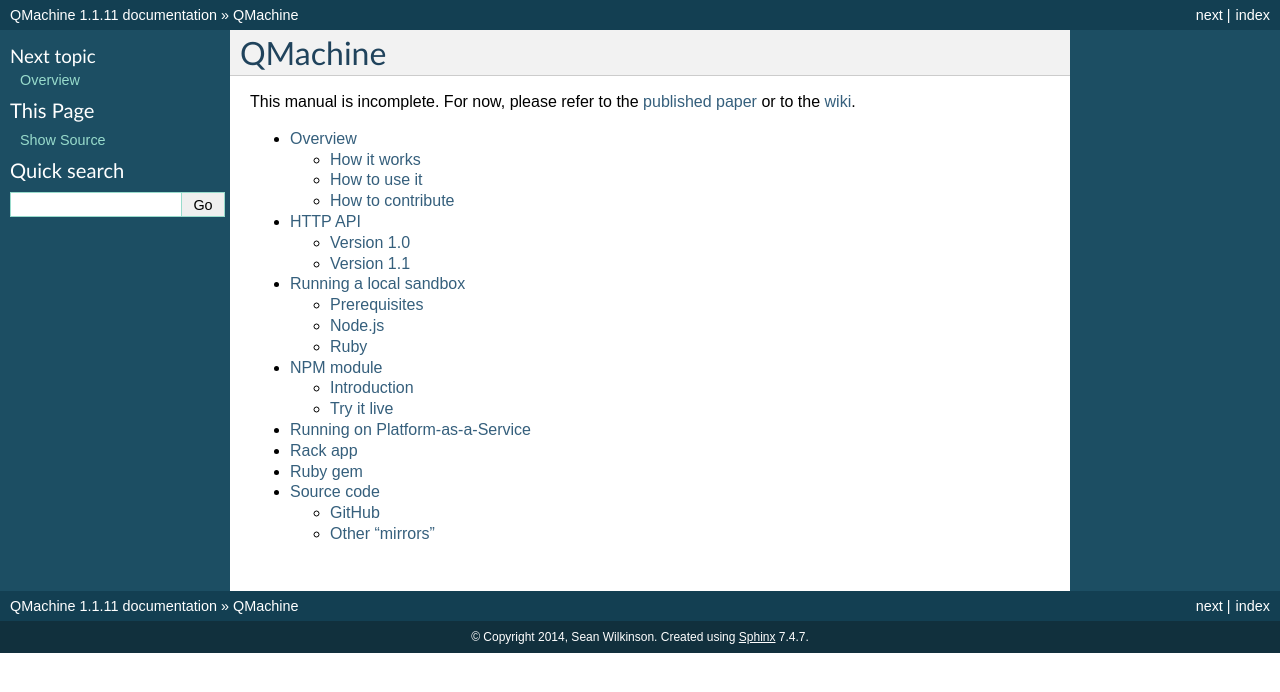
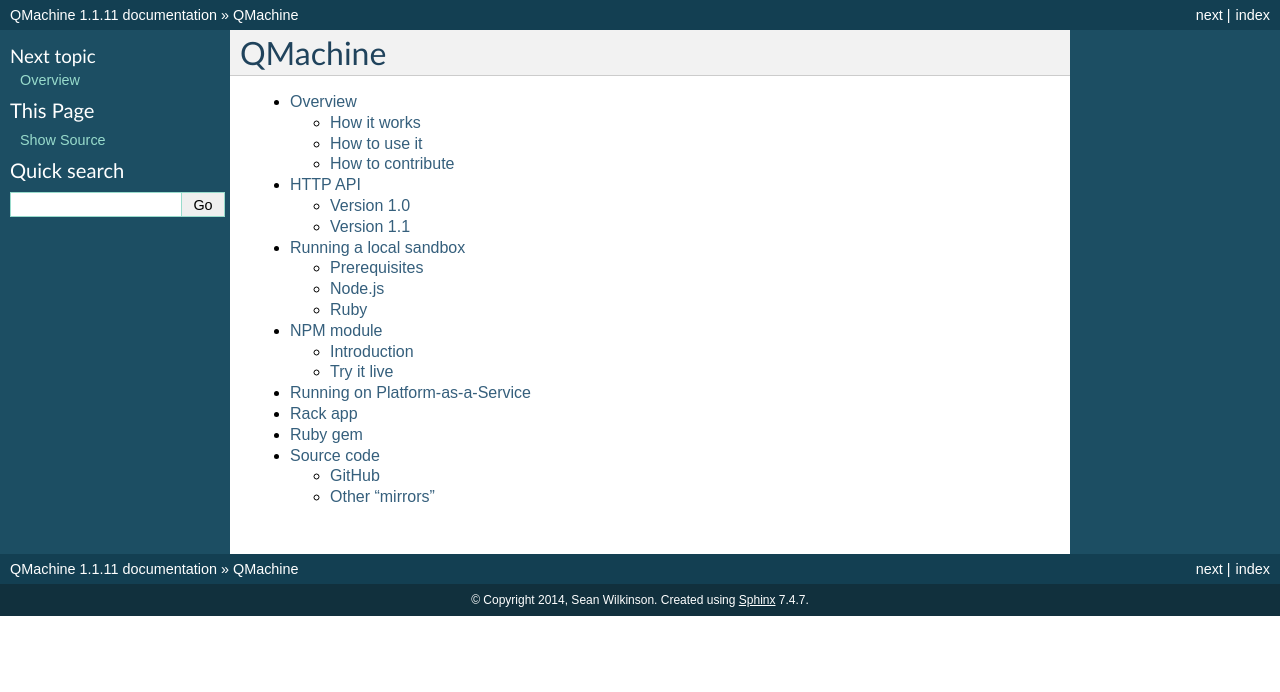
Before and after one commit to qmachine/qmachine, a Sphinx documentation site: the page built from docs/index.rst, in a window 1280 px wide. Shown: the top 692 px of the page. Built offline with Sphinx 7.4.7, drawn with Linux system fonts in a browser that asks for light colours.

Commit message:
Fixed a grammar error and removed more pessimism

```diff
--- a/docs/external-links.rst
+++ b/docs/external-links.rst
@@ -21,3 +21,4 @@
 .. _Sinatra: http://www.sinatrarb.com/
 .. _SQLite: https://www.sqlite.org/
 .. _`sqlite3 gem`: https://rubygems.org/gems/sqlite3
+.. _wiki: https://wiki.qmachine.org/
--- a/docs/index.rst
+++ b/docs/index.rst
@@ -1,12 +1,5 @@
 QMachine
 ========
-
-This manual is incomplete. For now, please refer to the
-`published paper <http://www.biomedcentral.com/1471-2105/15/176/abstract>`_ or
-to the wiki_.
-
-.. _wiki: https://wiki.qmachine.org/
-
 
 .. Table of Contents
 .. toctree::
--- a/docs/overview.rst
+++ b/docs/overview.rst
@@ -4,7 +4,7 @@ Overview
 QMachine (QM) is a web service for distributed computing. Its design relaxes
 the usual requirements of a distributed computer so far that it can be powered
 completely by web browsers -- without installing anything. As a model for
-computation, QM has detailed in a recent paper,
+computation, QM has been detailed in a recent paper,
 `QMachine: Commodity Supercomputing in Web Browsers
 <http://www.biomedcentral.com/1471-2105/15/176>`_. This manual details QM as a
 software platform, with particular focuses on how it works, how to use it, and
```
